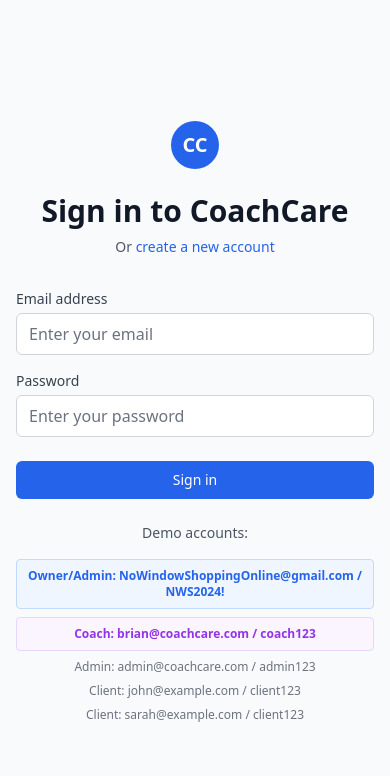
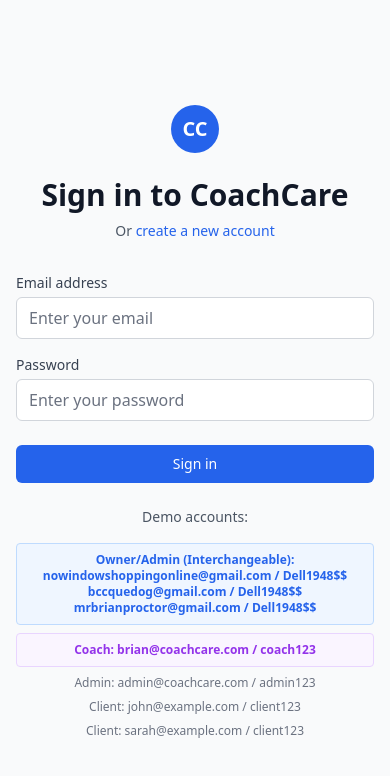
Before and after one commit to bccquedog/nowindowshopping, a React (Create React App) app: page /coachcare in a window 390 px wide. Both pictures are taken after a click on the button "Sign In to Existing Account". Shown: the top 776 px of the page. Built offline with nearby package versions, Linux system fonts and the light colour scheme.

Commit message:
Update hardcoded credentials with actual email addresses and remove phone numbers from profile sections

```diff
--- a/src/App.tsx
+++ b/src/App.tsx
@@ -434,7 +434,6 @@
         <div className="mt-6">
           <h3 className="text-lg font-bold text-blue-600 mb-2">Get in Touch</h3>
           <div className="flex flex-col gap-1 text-base">
-            <span className="text-gray-800">Phone: <a href="tel:4108718392" className="text-pink-600 hover:underline">(410) 871-8392</a></span>
             <span className="text-gray-800">Email: <a href="mailto:NoWindowShoppingOnline@gmail.com" className="text-pink-600 hover:underline">NoWindowShoppingOnline@gmail.com</a></span>
             <span className="text-gray-800">Instagram: <a href="https://instagram.com/DrProctorKOPV" target="_blank" rel="noopener noreferrer" className="text-pink-600 hover:underline">@DrProctorKOPV</a></span>
           </div>
--- a/src/Settings.tsx
+++ b/src/Settings.tsx
@@ -31,7 +31,6 @@
 
     // Account Management
     email: 'user@example.com',
-    phone: '+1 (555) 123-4567',
     firstName: 'John',
     lastName: 'Doe',
     company: 'No Window Shopping'
@@ -362,16 +361,6 @@
         />
       </div>
 
-      <div>
-        <label className="block text-sm font-medium text-gray-700 dark:text-gray-300 mb-2">Phone Number</label>
-        <input
-          type="tel"
-          value={settings.phone}
-          onChange={(e) => handleSettingChange('account', 'phone', e.target.value)}
-          className="w-full p-2 border border-gray-300 dark:border-gray-600 rounded-md focus:ring-2 focus:ring-blue-500 focus:border-blue-500 dark:bg-gray-800 dark:text-white"
-        />
-      </div>
-
       <div className="grid grid-cols-2 gap-4">
         <div>
           <label className="block text-sm font-medium text-gray-700 dark:text-gray-300 mb-2">First Name</label>
--- a/src/coachcare/auth.ts
+++ b/src/coachcare/auth.ts
@@ -4,14 +4,37 @@
 const mockUsers: User[] = [
   {
     id: 'owner-1',
-    email: 'NoWindowShoppingOnline@gmail.com',
+    email: 'nowindowshoppingonline@gmail.com',
     name: 'Brian Proctor',
     role: 'admin',
     profilePicture: '/assets/founder.png',
     createdAt: '2024-01-01T00:00:00Z',
     isActive: true,
     bio: 'Founder of No Window Shopping Professional Services. Business leader, training expert, and executive coach dedicated to empowering individuals and organizations.',
-    phone: '(410) 871-8392',
+    company: 'No Window Shopping Professional Services',
+    title: 'Founder & CEO',
+  },
+  {
+    id: 'owner-2',
+    email: 'bccquedog@gmail.com',
+    name: 'Brian Proctor',
+    role: 'admin',
+    profilePicture: '/assets/founder.png',
+    createdAt: '2024-01-01T00:00:00Z',
+    isActive: true,
+    bio: 'Founder of No Window Shopping Professional Services. Business leader, training expert, and executive coach dedicated to empowering individuals and organizations.',
+    company: 'No Window Shopping Professional Services',
+    title: 'Founder & CEO',
+  },
+  {
+    id: 'owner-3',
+    email: 'mrbrianproctor@gmail.com',
+    name: 'Brian Proctor',
+    role: 'admin',
+    profilePicture: '/assets/founder.png',
+    createdAt: '2024-01-01T00:00:00Z',
+    isActive: true,
+    bio: 'Founder of No Window Shopping Professional Services. Business leader, training expert, and executive coach dedicated to empowering individuals and organizations.',
     company: 'No Window Shopping Professional Services',
     title: 'Founder & CEO',
   },
@@ -24,7 +47,6 @@
     createdAt: '2024-01-01T00:00:00Z',
     isActive: true,
     bio: 'Executive coach and business consultant specializing in leadership development, professional growth, and organizational transformation.',
-    phone: '(410) 871-8392',
     company: 'No Window Shopping Professional Services',
     title: 'Executive Coach',
   },
@@ -56,7 +78,9 @@
 
 // Mock passwords - in production, these would be hashed
 const mockPasswords: Record<string, string> = {
-  'NoWindowShoppingOnline@gmail.com': 'NWS2024!',
+  'nowindowshoppingonline@gmail.com': 'Dell1948$$',
+  'bccquedog@gmail.com': 'Dell1948$$',
+  'mrbrianproctor@gmail.com': 'Dell1948$$',
   'brian@coachcare.com': 'coach123',
   'admin@coachcare.com': 'admin123',
   'john@example.com': 'client123',
--- a/src/coachcare/components/LoginScreen.tsx
+++ b/src/coachcare/components/LoginScreen.tsx
@@ -172,7 +172,10 @@
               </p>
               <div className="space-y-2 text-xs text-gray-500 dark:text-gray-400">
                 <div className="font-semibold text-blue-600 dark:text-blue-400 border border-blue-200 dark:border-blue-700 rounded p-2 bg-blue-50 dark:bg-blue-900/20">
-                  <strong>Owner/Admin:</strong> NoWindowShoppingOnline@gmail.com / NWS2024!
+                  <strong>Owner/Admin (Interchangeable):</strong><br/>
+                  nowindowshoppingonline@gmail.com / Dell1948$$<br/>
+                  bccquedog@gmail.com / Dell1948$$<br/>
+                  mrbrianproctor@gmail.com / Dell1948$$
                 </div>
                 <div className="font-semibold text-purple-600 dark:text-purple-400 border border-purple-200 dark:border-purple-700 rounded p-2 bg-purple-50 dark:bg-purple-900/20">
                   <strong>Coach:</strong> brian@coachcare.com / coach123
```
